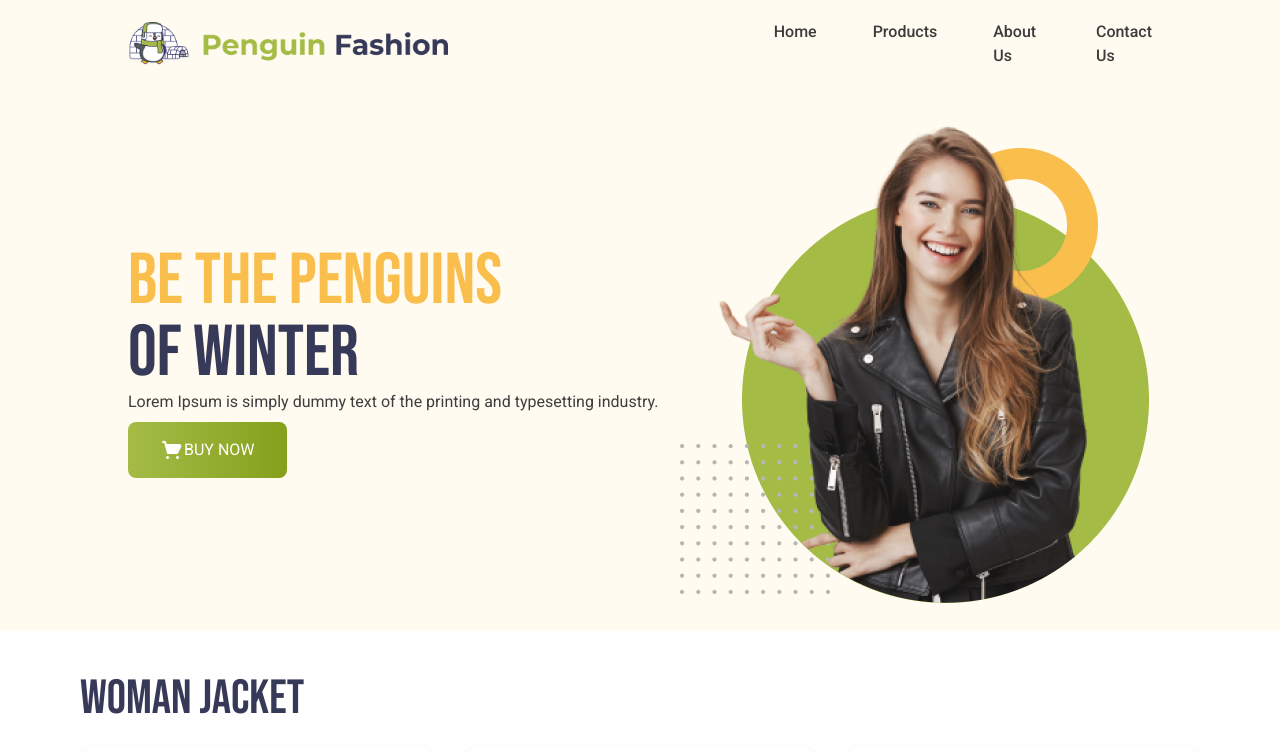
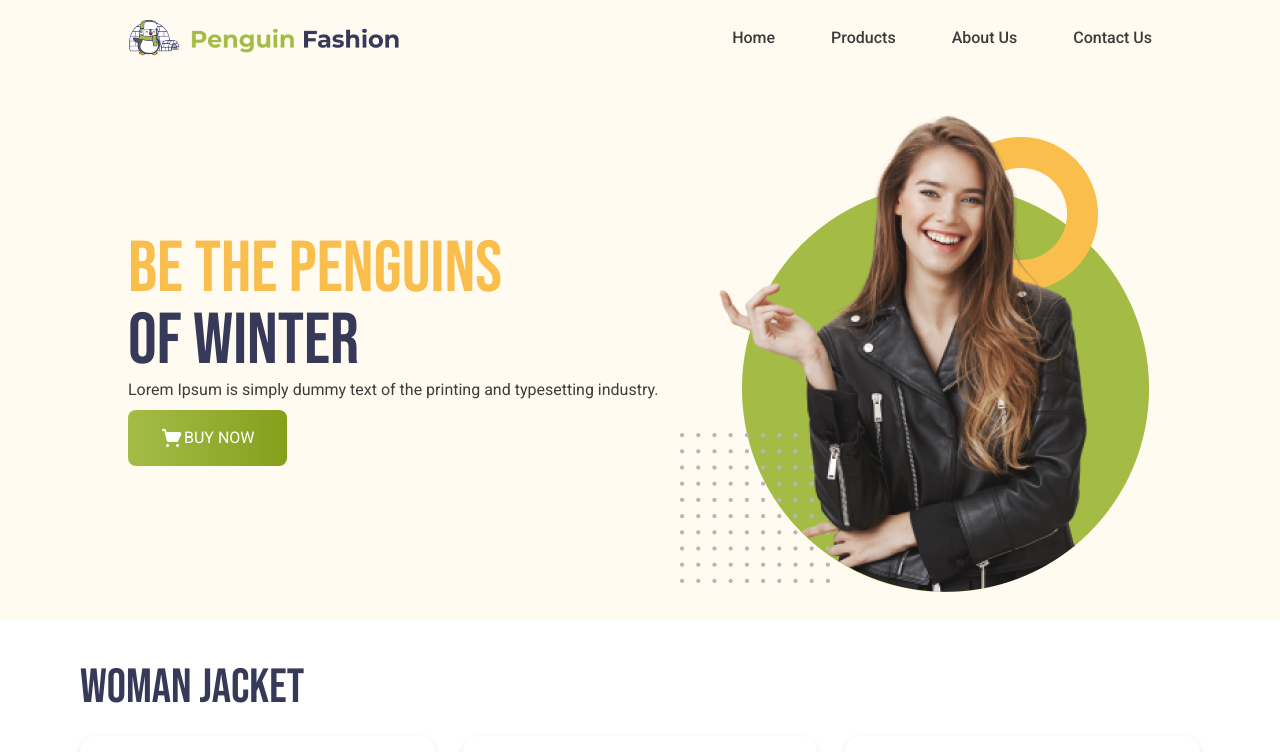
Before and after one commit to hamadismail/penguin-fashion-website, a plain HTML site: page index.html in a window 1280 px wide. Shown: the top 752 px of the page. Drawn offline with nearby package versions, Linux system fonts and the light colour scheme.

Commit message:
fixed-navmenu-width

```diff
--- a/index.html
+++ b/index.html
@@ -49,7 +49,7 @@
         </svg>
 
         <ul
-          class="hidden lg:flex justify-end space-x-14 w-1/2 text-[#3C3C3C] font-medium"
+          class="hidden lg:flex justify-end space-x-14 w-3/4 text-[#3C3C3C] font-medium"
         >
           <li><a href="#">Home</a></li>
           <li><a href="#">Products</a></li>
```
